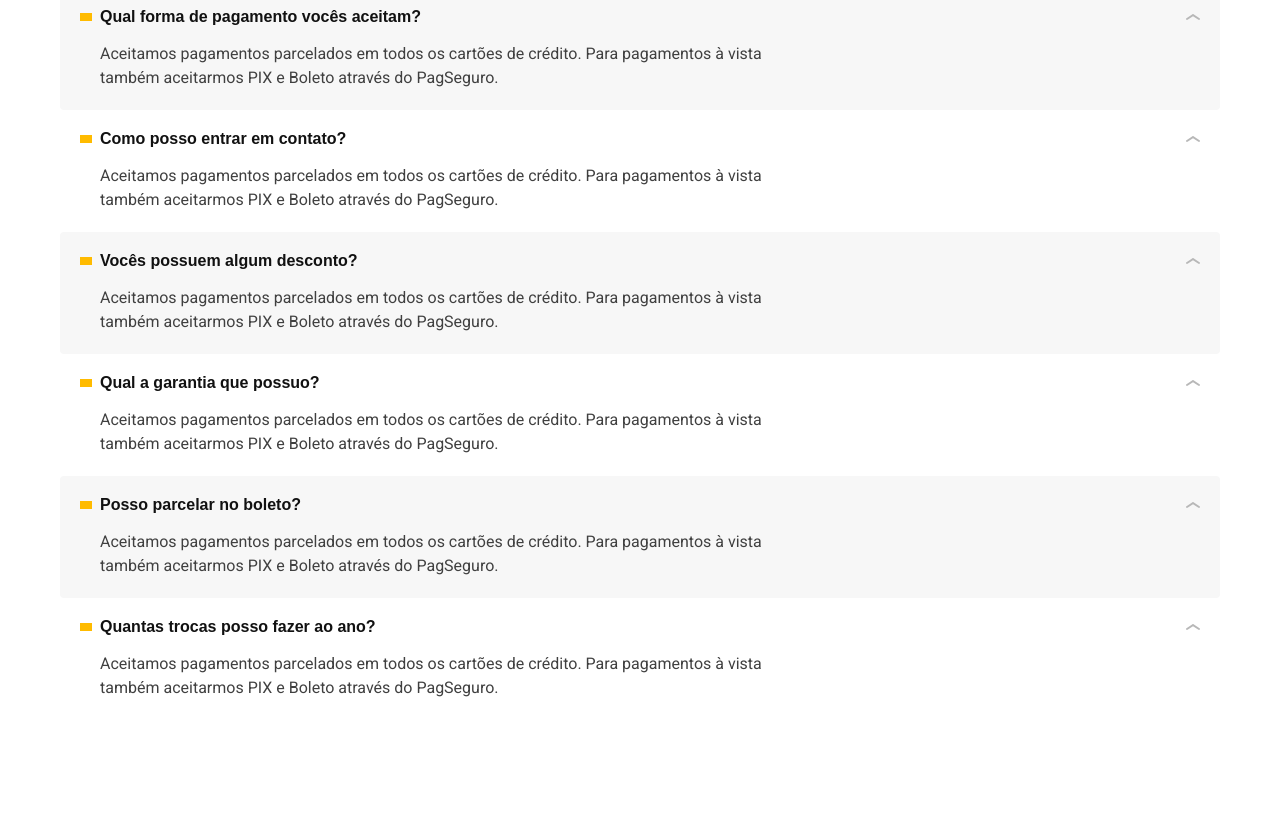
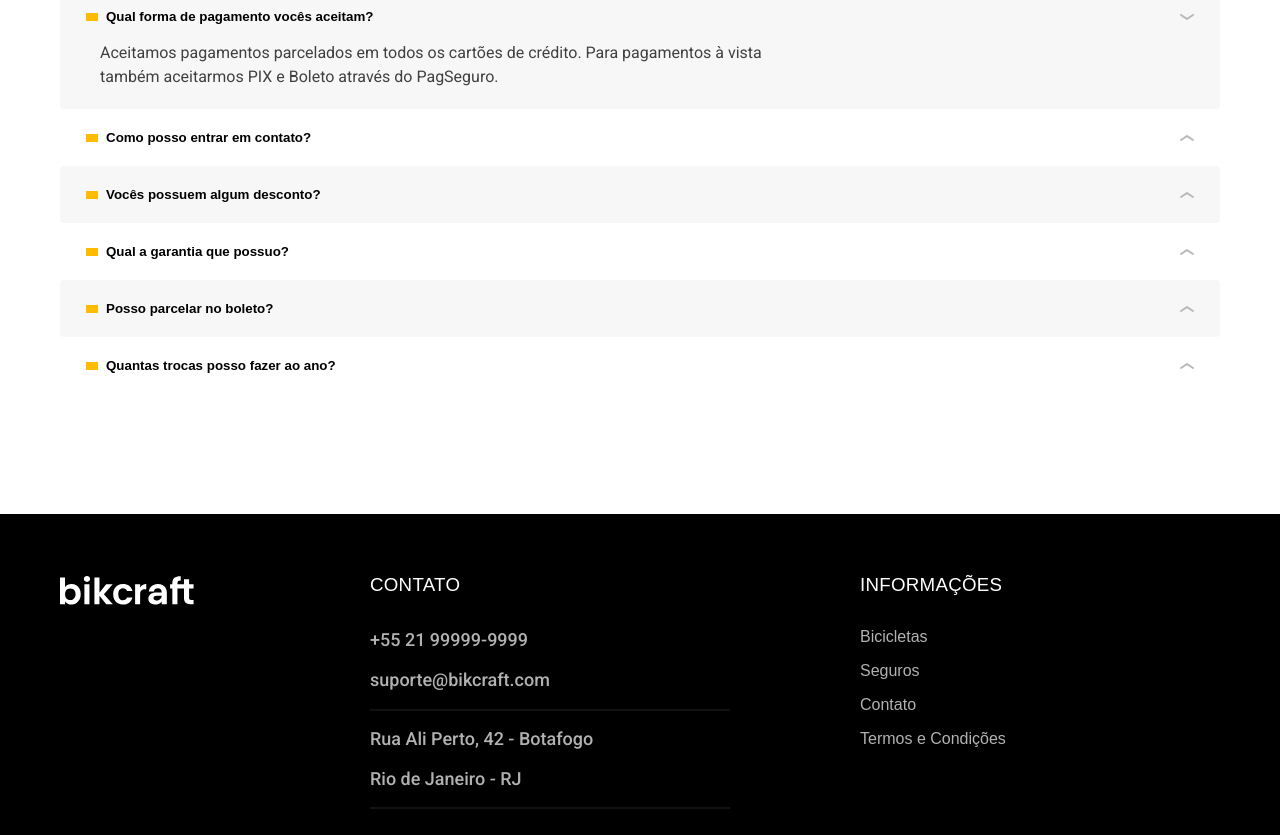
Before and after one commit to Lonky00/bikcraft, a plain HTML site: page seguros.html in a window 1280 px wide. Shown: the part 1890-2725 px from the top of the page. Drawn offline with Linux system fonts and the light colour scheme.

Commit message:
perguntas-frequentes-js

```diff
--- a/css/seguros/perguntas.css
+++ b/css/seguros/perguntas.css
@@ -16,14 +16,18 @@
     background-color: var(--cor-1);
 }
 
-.perguntas dt {
+.perguntas button {
     display: grid;
     grid-template-columns: auto 1fr auto;
     align-items: center;
     gap: 8px;
     cursor: pointer;
+    border: none;
+    background: none;
+    width: 100%;
+    text-align: left;
 }
-.perguntas dt::before {
+.perguntas button::before {
     content: "";
     display: inline-block;
     width: 12px;
@@ -31,7 +35,7 @@
     background-color: var(--cor-p1);
 }
 
-.perguntas dt::after {
+.perguntas button::after {
     content: "";
     display: inline-block;
     width: 14px;
@@ -40,8 +44,17 @@
     transition: 0.3s;
 }
 
-.perguntas dt:hover::after {
+.perguntas button:hover::after,
+.perguntas button[aria-expanded="true"]::after {
     transform: rotate(180deg);
+}
+
+.perguntas dd{
+    display: none;
+}
+
+.perguntas dd.ativa{
+    display: block;
 }
 
 .perguntas dd {
--- a/js/script.js
+++ b/js/script.js
@@ -21,9 +21,26 @@ function ativarProdutos(parametro){
     if (elemento){
         elemento.checked = true;
     }
-    console.log(parametro);
-    console.log(elemento);
-
 }
 
 parametros.forEach(ativarProdutos);
+
+// Perguntas frequentes
+
+const perguntas =document.querySelectorAll(".perguntas button");
+
+function ativarPergunta(event) {
+    const pergunta = event.currentTarget;
+    const controls = pergunta.getAttribute("aria-controls");
+    const resposta = document.getElementById(controls);
+
+    resposta.classList.toggle("ativa");
+    const ativa = resposta.classList.contains("ativa");
+    pergunta.setAttribute("aria-expanded", ativa);
+};
+
+function  eventosPerguntas(pergunta){
+    pergunta.addEventListener('click', ativarPergunta);
+}
+
+perguntas.forEach(eventosPerguntas);
--- a/seguros.html
+++ b/seguros.html
@@ -122,33 +122,33 @@
     <h2 class="font-1-xxl ">perguntas frequentes<span class="cor-p1">.</span></h2>
     <dl>
       <div>
-        <dt class="font-1-m-b ">Qual forma de pagamento vocês aceitam?</dt>
-        <dd class="font-2-s cor-9">Aceitamos pagamentos parcelados em todos os cartões de crédito. Para pagamentos à vista também aceitarmos PIX e Boleto através do PagSeguro.
+        <dt><button  class="font-1-m-b" aria-controls="pergunta1" aria-expanded="true">Qual forma de pagamento vocês aceitam?</button></dt>
+        <dd id="pergunta1" class="font-2-s cor-9  ativa">Aceitamos pagamentos parcelados em todos os cartões de crédito. Para pagamentos à vista também aceitarmos PIX e Boleto através do PagSeguro.
         </dd>
       </div>
       <div>
-        <dt class="font-1-m-b ">Como posso entrar em contato?</dt>
-        <dd class="font-2-s cor-9">Aceitamos pagamentos parcelados em todos os cartões de crédito. Para pagamentos à vista também aceitarmos PIX e Boleto através do PagSeguro.
+        <dt><button  class="font-1-m-b" aria-controls="pergunta2" aria-expanded="false">Como posso entrar em contato?</button></dt>
+        <dd id="pergunta2" class="font-2-s cor-9">Aceitamos pagamentos parcelados em todos os cartões de crédito. Para pagamentos à vista também aceitarmos PIX e Boleto através do PagSeguro.
         </dd>
       </div>
       <div>
-        <dt class="font-1-m-b ">Vocês possuem algum desconto?</dt>
-        <dd class="font-2-s cor-9">Aceitamos pagamentos parcelados em todos os cartões de crédito. Para pagamentos à vista também aceitarmos PIX e Boleto através do PagSeguro.
+        <dt><button  class="font-1-m-b" aria-controls="pergunta3" aria-expanded="false">Vocês possuem algum desconto?</button></dt>
+        <dd id="pergunta3" class="font-2-s cor-9">Aceitamos pagamentos parcelados em todos os cartões de crédito. Para pagamentos à vista também aceitarmos PIX e Boleto através do PagSeguro.
         </dd>
       </div>
       <div>
-        <dt class="font-1-m-b ">Qual a garantia que possuo?</dt>
-        <dd class="font-2-s cor-9">Aceitamos pagamentos parcelados em todos os cartões de crédito. Para pagamentos à vista também aceitarmos PIX e Boleto através do PagSeguro.
+        <dt><button  class="font-1-m-b" aria-controls="pergunta4" aria-expanded="false">Qual a garantia que possuo?</button></dt>
+        <dd id="pergunta4" class="font-2-s cor-9">Aceitamos pagamentos parcelados em todos os cartões de crédito. Para pagamentos à vista também aceitarmos PIX e Boleto através do PagSeguro.
         </dd>
       </div>
       <div>
-        <dt class="font-1-m-b ">Posso parcelar no boleto?</dt>
-        <dd class="font-2-s cor-9">Aceitamos pagamentos parcelados em todos os cartões de crédito. Para pagamentos à vista também aceitarmos PIX e Boleto através do PagSeguro.
+        <dt><button  class="font-1-m-b" aria-controls="pergunta5" aria-expanded="false">Posso parcelar no boleto?</button></dt>
+        <dd id="pergunta5" class="font-2-s cor-9">Aceitamos pagamentos parcelados em todos os cartões de crédito. Para pagamentos à vista também aceitarmos PIX e Boleto através do PagSeguro.
         </dd>
       </div>
       <div>
-        <dt class="font-1-m-b ">Quantas trocas posso fazer ao ano?</dt>
-        <dd class="font-2-s cor-9">Aceitamos pagamentos parcelados em todos os cartões de crédito. Para pagamentos à vista também aceitarmos PIX e Boleto através do PagSeguro.
+        <dt><button  class="font-1-m-b" aria-controls="pergunta6" aria-expanded="false">Quantas trocas posso fazer ao ano?</button></dt>
+        <dd id="pergunta6" class="font-2-s cor-9">Aceitamos pagamentos parcelados em todos os cartões de crédito. Para pagamentos à vista também aceitarmos PIX e Boleto através do PagSeguro.
         </dd>
       </div>
     </dl>
```
